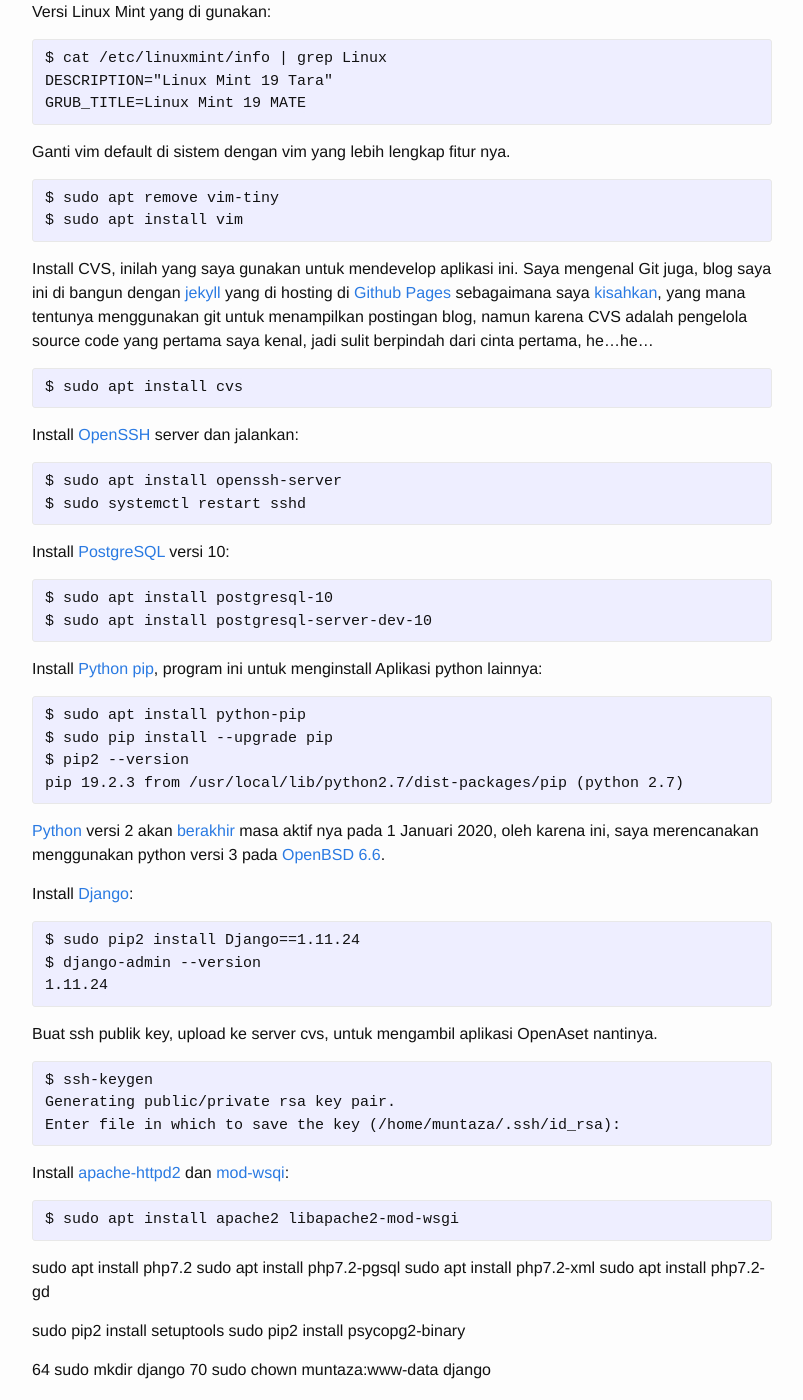
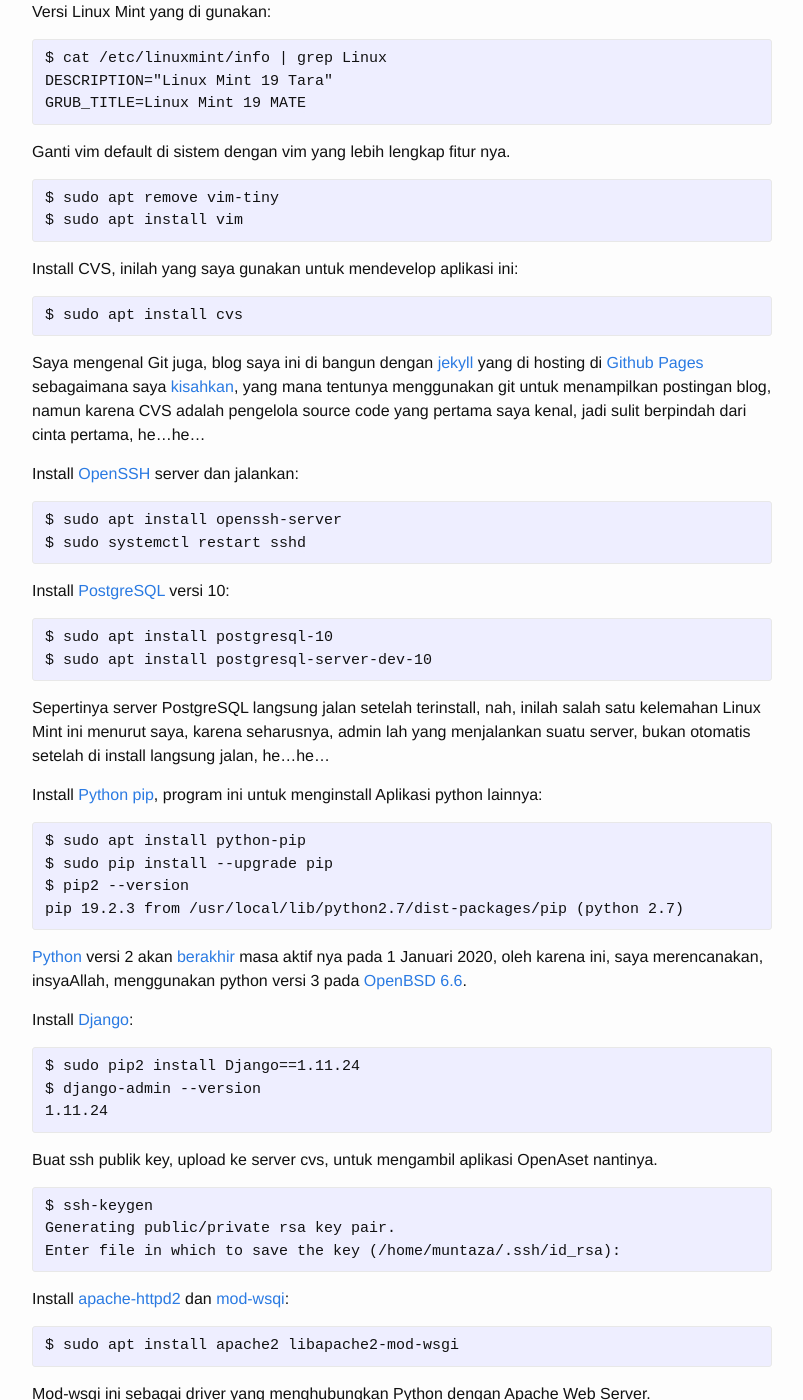
Before and after one commit to muntaza/muntaza.github.io, a Jekyll site: the page built from _posts/2019-09-21-openaset-linux-mint.markdown, in a window 1280 px wide and 1400 px high, scrolled down 401 px. Shown: the whole window, without its empty margins (238-1041 px from the left). Built offline with Jekyll 4.4.1, drawn with Linux system fonts in a browser that asks for light colours.

Commit message:
linux dan openaset

```diff
--- a/_posts/2019-09-21-openaset-linux-mint.markdown
+++ b/_posts/2019-09-21-openaset-linux-mint.markdown
@@ -36,17 +36,20 @@
 $ sudo apt install vim
 {% endhighlight %}
 
-Install CVS, inilah yang saya gunakan untuk mendevelop aplikasi ini. Saya mengenal
+Install CVS, inilah yang saya gunakan untuk mendevelop aplikasi ini:
+
+{% highlight text %}
+$ sudo apt install cvs
+{% endhighlight %}
+
+Saya mengenal
 Git juga, blog saya ini di bangun dengan
-[jekyll](https://jekyllrb.com/) yang di hosting di [Github Pages](https://pages.github.com/) sebagaimana saya
+[jekyll](https://jekyllrb.com/) yang di hosting di
+[Github Pages](https://pages.github.com/) sebagaimana saya
 [kisahkan](https://www.muntaza.id/kisah/2018/12/04/github-pages-jekyll.html),
 yang mana tentunya menggunakan git untuk menampilkan postingan blog,
 namun karena CVS adalah pengelola source code yang pertama saya kenal,
 jadi sulit berpindah dari cinta pertama, he...he...
-
-{% highlight text %}
-$ sudo apt install cvs
-{% endhighlight %}
 
 Install [OpenSSH](https://www.openssh.com/) server dan jalankan:
 
@@ -62,6 +65,11 @@
 $ sudo apt install postgresql-server-dev-10
 {% endhighlight %}
 
+Sepertinya server PostgreSQL langsung jalan setelah terinstall,
+nah, inilah salah satu kelemahan Linux Mint ini menurut saya,
+karena seharusnya, admin lah yang menjalankan suatu server, bukan
+otomatis setelah di install langsung jalan, he...he...
+
 Install [Python pip](https://pypi.org/project/pip/), program ini untuk menginstall
 Aplikasi python lainnya:
 
@@ -73,7 +81,7 @@
 {% endhighlight %}
 
 [Python](https://www.python.org/) versi 2 akan [berakhir](https://www.python.org/doc/sunset-python-2/) masa aktif
-nya pada 1 Januari 2020, oleh karena ini, saya merencanakan menggunakan
+nya pada 1 Januari 2020, oleh karena ini, saya merencanakan, insyaAllah, menggunakan
 python versi 3 pada [OpenBSD 6.6](https://www.openbsd.org/66.html).
 
 
@@ -104,6 +112,11 @@
 {% highlight text %}
 $ sudo apt install apache2 libapache2-mod-wsgi
 {% endhighlight %}
+
+Mod-wsgi ini sebagai driver yang menghubungkan Python dengan
+Apache Web Server.
+
+
 
 sudo apt install php7.2
 sudo apt install php7.2-pgsql
```
